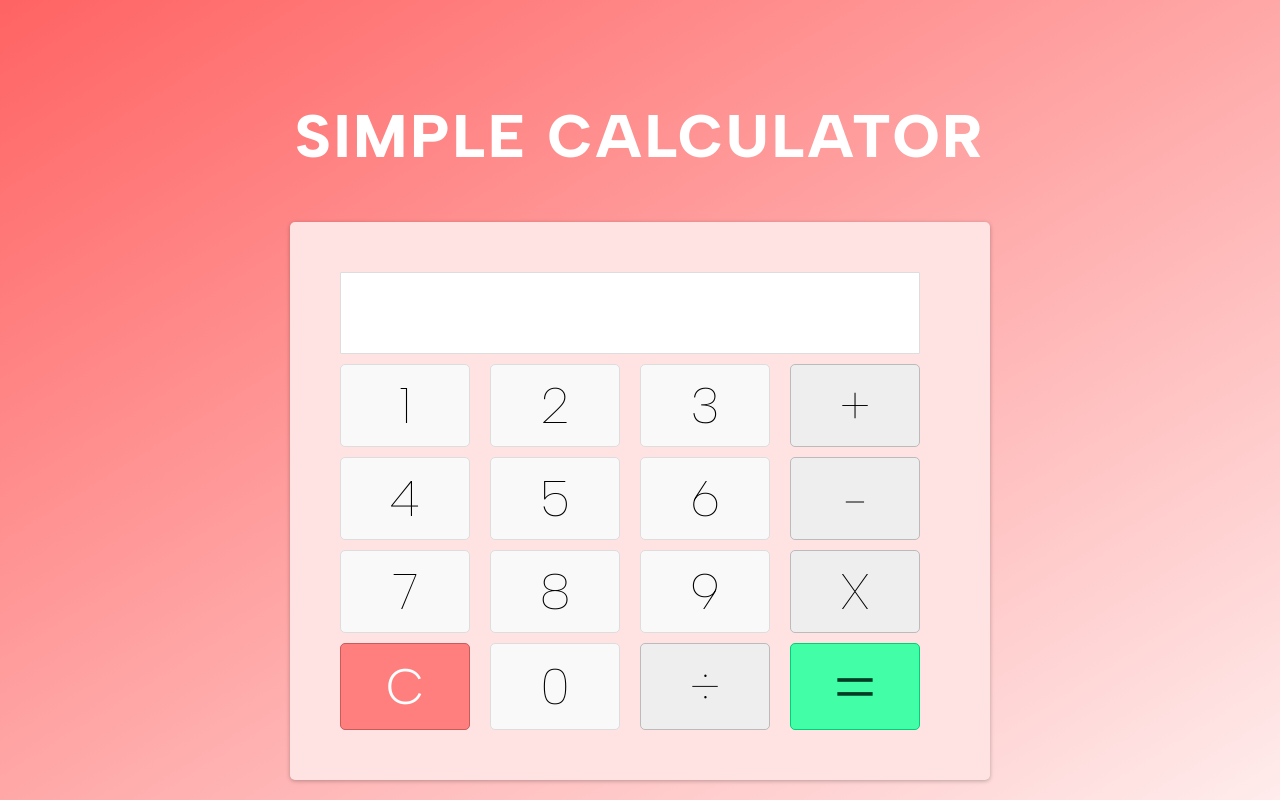
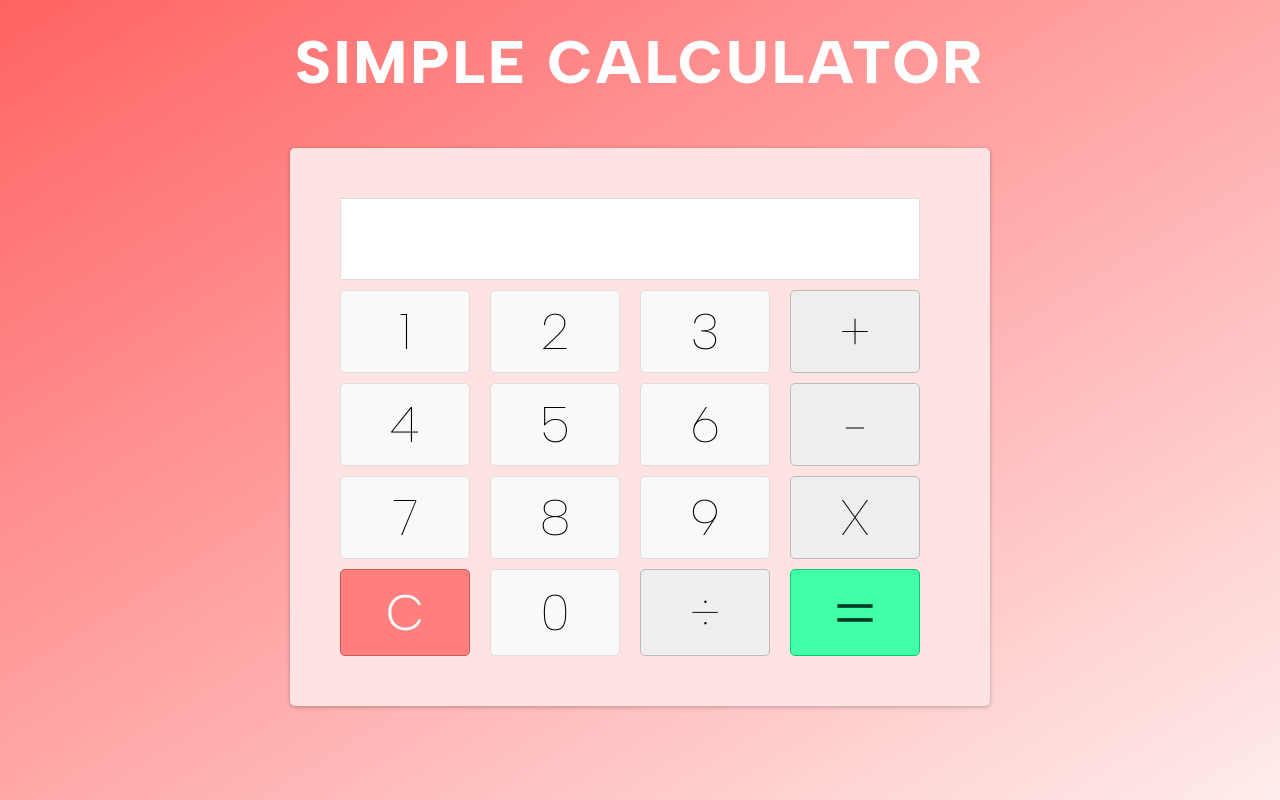
Before and after one commit to rohit-banik/calculator, a plain HTML site: page index.html in a window 1280 px wide. Drawn offline with Linux system fonts and the light colour scheme.

Commit message:
Update style.css

```diff
--- a/style.css
+++ b/style.css
@@ -11,7 +11,7 @@ body {
   height: 100vh;
 }
 .heading {
-  padding: 100px 0 50px 0;
+  padding: 2% 0 50px 0;
   letter-spacing: 3px;
   font-weight: 800;
   text-align: center;
```
